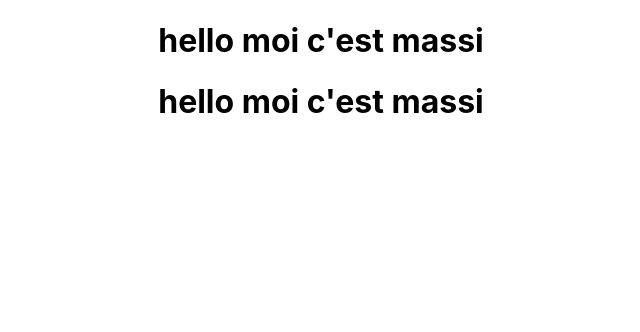
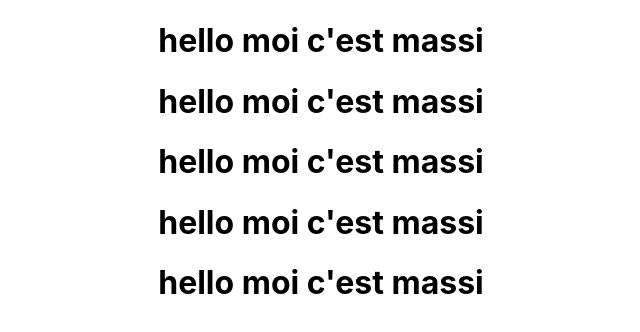
Before and after one commit to mouradSai/dev-web, a React (Create React App) app: page / in a window 1280 px wide. Shown: the top 332 px of the page, without its empty margins (319-959 px from the left). Built offline with nearby package versions, Linux system fonts and the light colour scheme.

Commit message:
push master

```diff
--- a/src/App.js
+++ b/src/App.js
@@ -6,6 +6,9 @@ function App() {
     <div className="App">
        <div><h1>hello moi c'est massi </h1>
        <h1>hello moi c'est massi </h1>
+       <h1>hello moi c'est massi </h1>
+       <h1>hello moi c'est massi </h1>
+       <h1>hello moi c'est massi </h1>
        </div>
     </div>
   );
```
